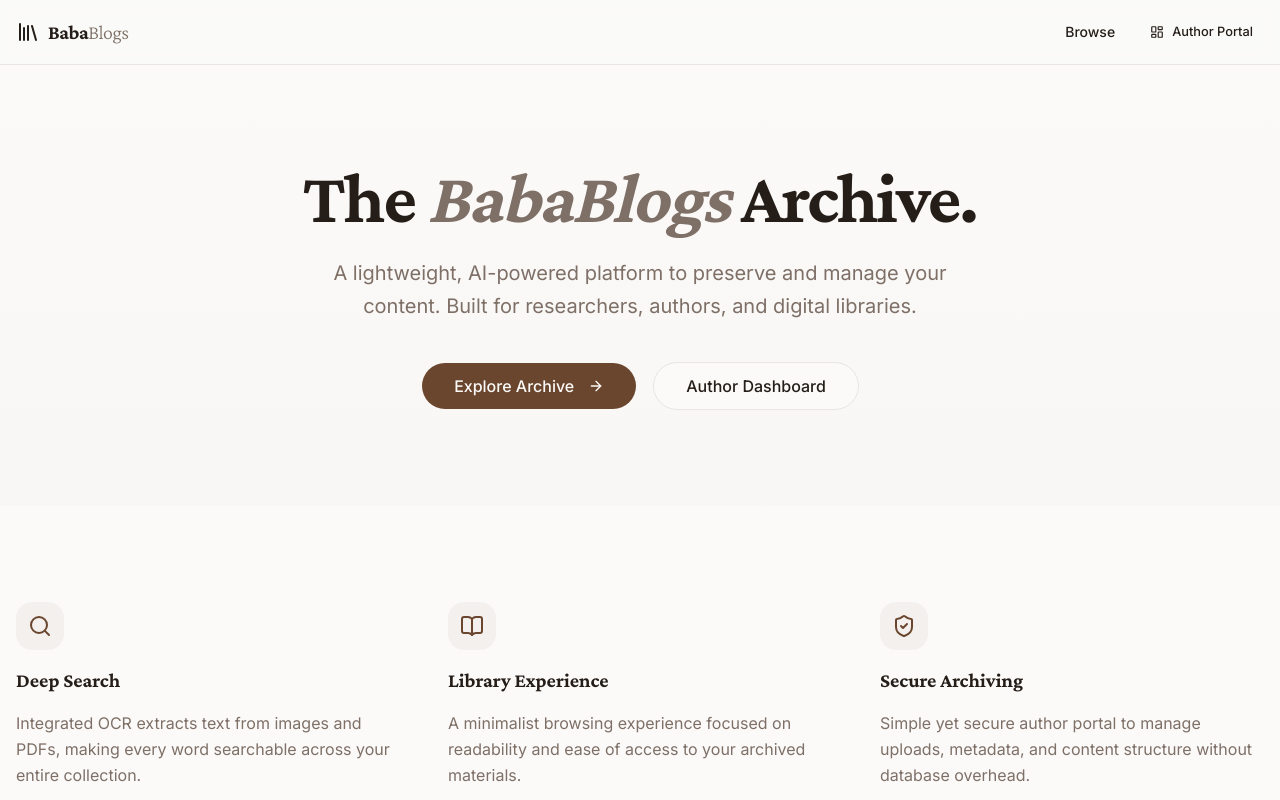
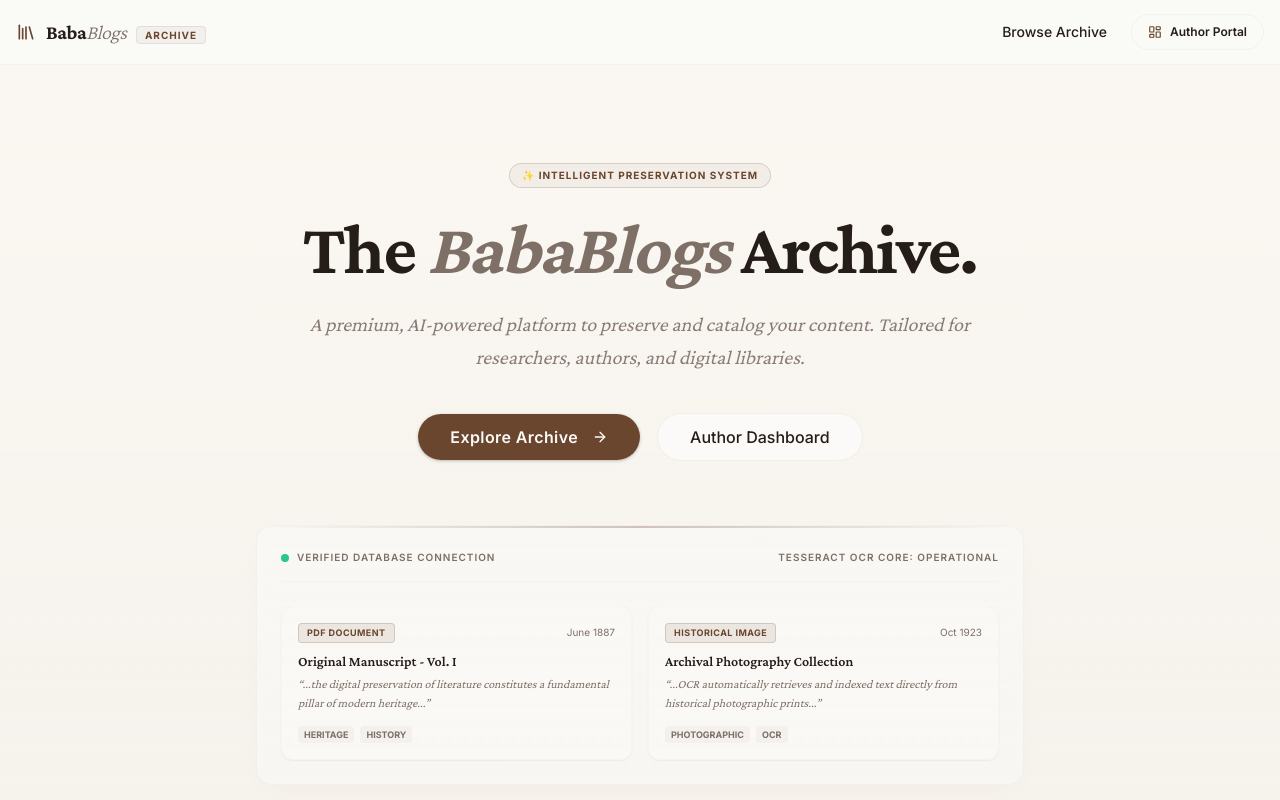
Before and after one commit to 14misbah98/Babablogs, a Next.js app: page / in a window 1280 px wide. Shown: the top 800 px of the page. Built offline with nearby package versions, Linux system fonts and the light colour scheme.

Commit message:
style: implement premium editorial design system and typography changes

```diff
--- a/src/app/globals.css
+++ b/src/app/globals.css
@@ -58,6 +58,22 @@
       height: 0;
     }
   }
+
+  --shadow-premium: 0 10px 30px -10px rgba(110, 62, 40, 0.04), 0 1px 3px rgba(110, 62, 40, 0.01);
+  --shadow-premium-hover: 0 20px 40px -15px rgba(110, 62, 40, 0.08), 0 2px 8px rgba(110, 62, 40, 0.03);
+
+  --animate-fade-in-up: fade-in-up 0.6s cubic-bezier(0.16, 1, 0.3, 1) forwards;
+
+  @keyframes fade-in-up {
+    from {
+      opacity: 0;
+      transform: translateY(12px);
+    }
+    to {
+      opacity: 1;
+      transform: translateY(0);
+    }
+  }
 }
 
 @layer base {
--- a/src/app/page.tsx
+++ b/src/app/page.tsx
@@ -6,34 +6,81 @@ import { ArrowRight, BookOpen, Search, ShieldCheck } from 'lucide-react';
 
 export default function HomePage() {
   return (
-    <div className="min-h-screen flex flex-col">
+    <div className="min-h-screen flex flex-col bg-[#FAF7F2]">
       <Navbar />
 
-      <main className="flex-1">
+      <main className="flex-1 animate-fade-in-up">
         {/* Hero Section */}
-        <section className="py-24 px-4 text-center bg-linear-to-b from-background to-muted/30">
-          <div className="container mx-auto max-w-4xl">
+        <section className="py-24 px-4 text-center bg-linear-to-b from-[#FAF7F2] to-[#ECE6DE]/30 relative overflow-hidden">
+          <div className="absolute inset-0 bg-[radial-gradient(#FAF7F2_1px,transparent_1px)] [background-size:16px_16px] opacity-40" />
+          <div className="container mx-auto max-w-4xl relative z-10">
+            <div className="inline-flex items-center gap-2 px-3 py-1 rounded-full border border-primary/20 bg-primary/5 text-primary text-[10px] uppercase font-bold tracking-widest mb-6">
+              ✨ Intelligent Preservation System
+            </div>
+
             <h1 className="text-5xl md:text-7xl font-serif font-bold tracking-tight mb-6">
               The <span className="italic text-muted-foreground">BabaBlogs</span> Archive.
             </h1>
-            <p className="text-xl text-muted-foreground mb-10 max-w-2xl mx-auto leading-relaxed">
-              A lightweight, AI-powered platform to preserve and manage your content.
-              Built for researchers, authors, and digital libraries.
+            <p className="text-xl text-muted-foreground mb-10 max-w-2xl mx-auto leading-relaxed font-serif italic opacity-90">
+              A premium, AI-powered platform to preserve and catalog your content.
+              Tailored for researchers, authors, and digital libraries.
             </p>
             <div className="flex flex-col sm:flex-row gap-4 justify-center">
               <Link
                 href="/browse"
-                className={cn(buttonVariants({ size: "lg" }), "rounded-full px-8 h-12 text-base")}
+                className={cn(buttonVariants({ size: "lg" }), "rounded-full px-8 h-12 text-base font-sans font-semibold tracking-wide shadow-sm hover:shadow-md transition-all")}
               >
                 Explore Archive
                 <ArrowRight className="ml-2 h-4 w-4" />
               </Link>
               <Link
                 href="/login"
-                className={cn(buttonVariants({ size: "lg", variant: "outline" }), "rounded-full px-8 h-12 text-base")}
+                className={cn(buttonVariants({ size: "lg", variant: "outline" }), "rounded-full px-8 h-12 text-base font-sans border-border/40 hover:bg-background/80 transition-all")}
               >
                 Author Dashboard
               </Link>
+            </div>
+
+            {/* Visual Archival Showcase mockup */}
+            <div className="mt-16 relative rounded-2xl border border-border/40 bg-card/60 backdrop-blur-xs p-6 shadow-premium hover:shadow-premium-hover transition-all duration-500 max-w-3xl mx-auto overflow-hidden text-left">
+              <div className="absolute top-0 left-0 right-0 h-[2px] bg-linear-to-r from-transparent via-primary/30 to-transparent" />
+              <div className="flex items-center justify-between pb-4 border-b border-border/30 text-[10px] text-muted-foreground font-sans uppercase tracking-widest font-semibold">
+                <div className="flex items-center gap-2">
+                  <span className="h-2 w-2 rounded-full bg-emerald-500 animate-pulse" />
+                  <span>Verified Database Connection</span>
+                </div>
+                <span>Tesseract OCR Core: Operational</span>
+              </div>
+
+              <div className="grid grid-cols-1 md:grid-cols-2 gap-4 mt-6">
+                {/* Mock Card 1 */}
+                <div className="p-4 rounded-xl border border-border/20 bg-background/50 hover:bg-background transition-all hover:scale-101 shadow-xs hover:shadow-premium duration-300">
+                  <div className="flex items-center justify-between mb-2">
+                    <span className="text-[9px] bg-primary/10 text-primary border border-primary/20 px-2 py-0.5 rounded uppercase font-bold tracking-wider">PDF Document</span>
+                    <span className="text-[10px] text-muted-foreground">June 1887</span>
+                  </div>
+                  <h4 className="font-serif font-semibold text-sm line-clamp-1">Original Manuscript - Vol. I</h4>
+                  <p className="text-xs text-muted-foreground mt-1 line-clamp-2 italic font-serif leading-relaxed">“...the digital preservation of literature constitutes a fundamental pillar of modern heritage...”</p>
+                  <div className="flex gap-1.5 mt-3">
+                    <span className="text-[9px] bg-muted px-1.5 py-0.5 rounded text-muted-foreground uppercase font-bold">Heritage</span>
+                    <span className="text-[9px] bg-muted px-1.5 py-0.5 rounded text-muted-foreground uppercase font-bold">History</span>
+                  </div>
+                </div>
+
+                {/* Mock Card 2 */}
+                <div className="p-4 rounded-xl border border-border/20 bg-background/50 hover:bg-background transition-all hover:scale-101 shadow-xs hover:shadow-premium duration-300">
+                  <div className="flex items-center justify-between mb-2">
+                    <span className="text-[9px] bg-primary/10 text-primary border border-primary/20 px-2 py-0.5 rounded uppercase font-bold tracking-wider">Historical Image</span>
+                    <span className="text-[10px] text-muted-foreground">Oct 1923</span>
+                  </div>
+                  <h4 className="font-serif font-semibold text-sm line-clamp-1">Archival Photography Collection</h4>
+                  <p className="text-xs text-muted-foreground mt-1 line-clamp-2 italic font-serif leading-relaxed">“...OCR automatically retrieves and indexed text directly from historical photographic prints...”</p>
+                  <div className="flex gap-1.5 mt-3">
+                    <span className="text-[9px] bg-muted px-1.5 py-0.5 rounded text-muted-foreground uppercase font-bold">Photographic</span>
+                    <span className="text-[9px] bg-muted px-1.5 py-0.5 rounded text-muted-foreground uppercase font-bold">OCR</span>
+                  </div>
+                </div>
+              </div>
             </div>
           </div>
         </section>
--- a/src/components/public/navbar.tsx
+++ b/src/components/public/navbar.tsx
@@ -7,22 +7,22 @@ import { Library, LayoutDashboard, Search } from 'lucide-react';
 
 export default function Navbar() {
   return (
-    <nav className="border-b bg-background/95 backdrop-blur supports-[backdrop-filter]:bg-background/60 sticky top-0 z-50">
+    <nav className="border-b border-border/40 bg-background/80 backdrop-blur-md sticky top-0 z-50 transition-all duration-300">
       <div className="container mx-auto px-4 h-16 flex items-center justify-between">
-        <Link href="/" className="flex items-center gap-2 font-serif text-xl font-bold tracking-tight">
-          <Library className="h-6 w-6" />
-          <span>Baba<span className="text-muted-foreground font-light">Blogs</span></span>
+        <Link href="/" className="flex items-center gap-2.5 font-serif text-xl font-bold tracking-tight hover:opacity-90 active:scale-98 transition-all">
+          <Library className="h-5 w-5 text-primary" />
+          <span>Baba<span className="text-muted-foreground font-light italic">Blogs</span> <span className="font-sans text-[10px] uppercase tracking-widest text-primary bg-primary/5 px-2 py-0.5 rounded border border-primary/10 ml-1.5 align-middle">Archive</span></span>
         </Link>
 
-        <div className="flex items-center gap-6">
-          <Link href="/browse" className="text-sm font-medium hover:text-primary transition-colors">
-            Browse
+        <div className="flex items-center gap-6 font-sans">
+          <Link href="/browse" className="text-sm font-medium hover:text-primary transition-colors relative after:absolute after:bottom-[-4px] after:left-0 after:h-[1.5px] after:w-0 hover:after:w-full after:bg-primary after:transition-all after:duration-300">
+            Browse Archive
           </Link>
           <Link
             href="/login"
-            className={cn(buttonVariants({ variant: "ghost", size: "sm" }), "gap-2")}
+            className={cn(buttonVariants({ variant: "ghost", size: "sm" }), "gap-2 border border-border/40 hover:border-primary/20 hover:bg-primary/5 transition-all text-xs font-semibold px-4 h-9 rounded-full")}
           >
-            <LayoutDashboard className="h-4 w-4" />
+            <LayoutDashboard className="h-3.5 w-3.5 text-primary" />
             Author Portal
           </Link>
         </div>
```
Also changed, not shown: src/app/browse/page.tsx (+38 -35 lines).
